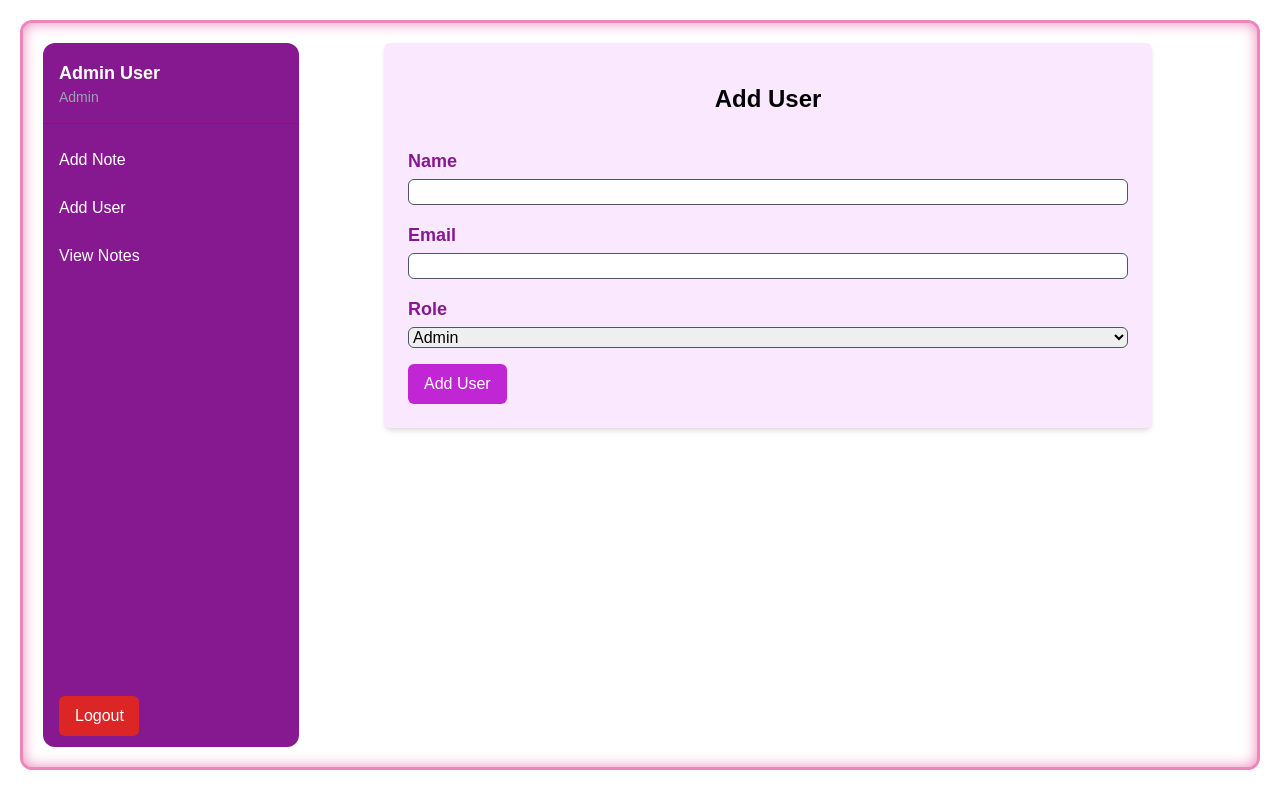
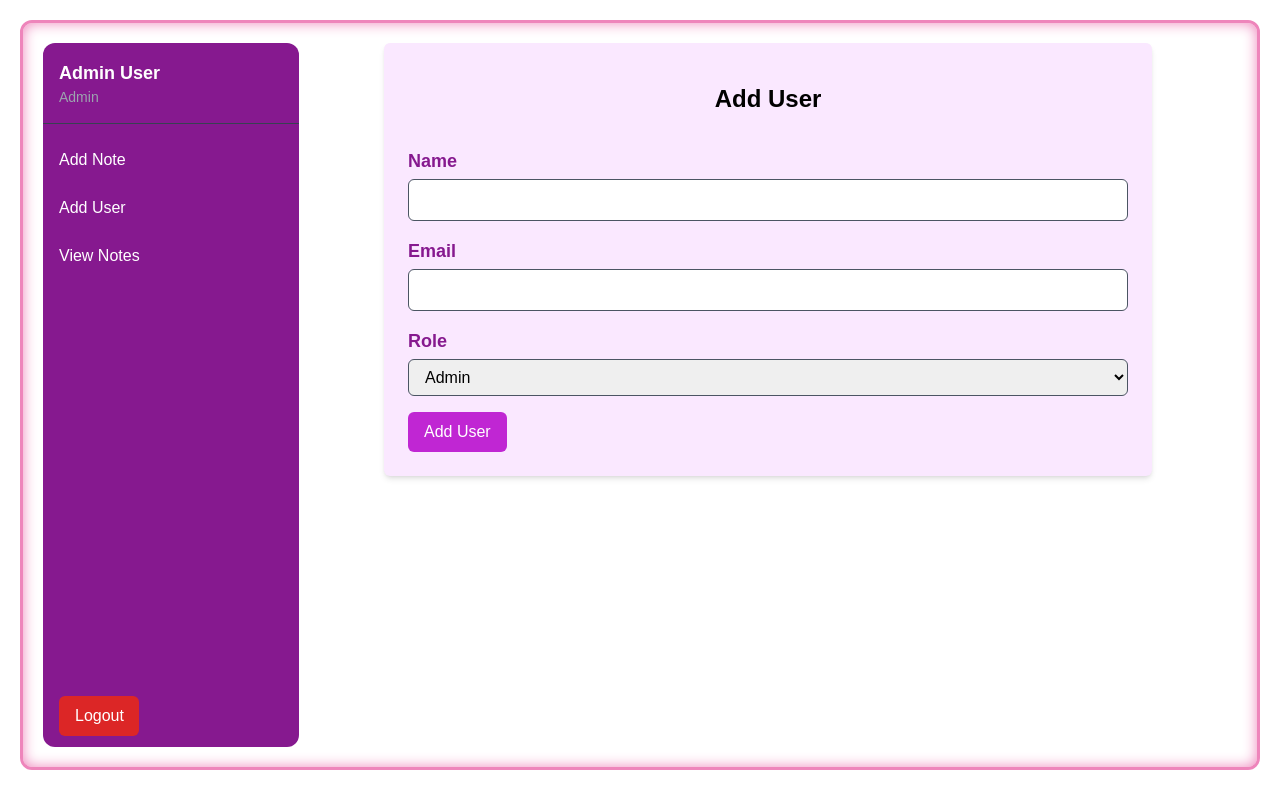
Before and after one commit to Soumyadipmaity1/k-prep, a Next.js app: page /admin/add-user in a window 1280 px wide. Shown: the top 800 px of the page. Built offline with nearby package versions, Linux system fonts and the light colour scheme; a web font is replaced by a local one.

Commit message:
add user ui change

```diff
--- a/src/app/admin/add-user/page.tsx
+++ b/src/app/admin/add-user/page.tsx
@@ -32,7 +32,7 @@ const AddUser = () => {
             name="name"
             value={formData.name}
             onChange={handleInputChange}
-            className="mt-1 block w-full border-gray-600 border rounded-md"
+            className="mt-1 block w-full border-gray-600 border rounded-md py-2 px-3"
             required
           />
         </div>
@@ -44,7 +44,7 @@ const AddUser = () => {
             name="email"
             value={formData.email}
             onChange={handleInputChange}
-            className="mt-1 block w-full border-gray-600 border rounded-md"
+            className="mt-1 block w-full border-gray-600 border rounded-md py-2 px-3"
             required
           />
         </div>
@@ -55,7 +55,7 @@ const AddUser = () => {
             name="role"
             value={formData.role}
             onChange={handleInputChange}
-            className="mt-1 block w-full border-gray-600 border rounded-md"
+            className="mt-1 block w-full border-gray-600 border rounded-md py-2 px-3"
           >
             <option value="admin">Admin</option>
             <option value="moderator">Moderator</option>
```
